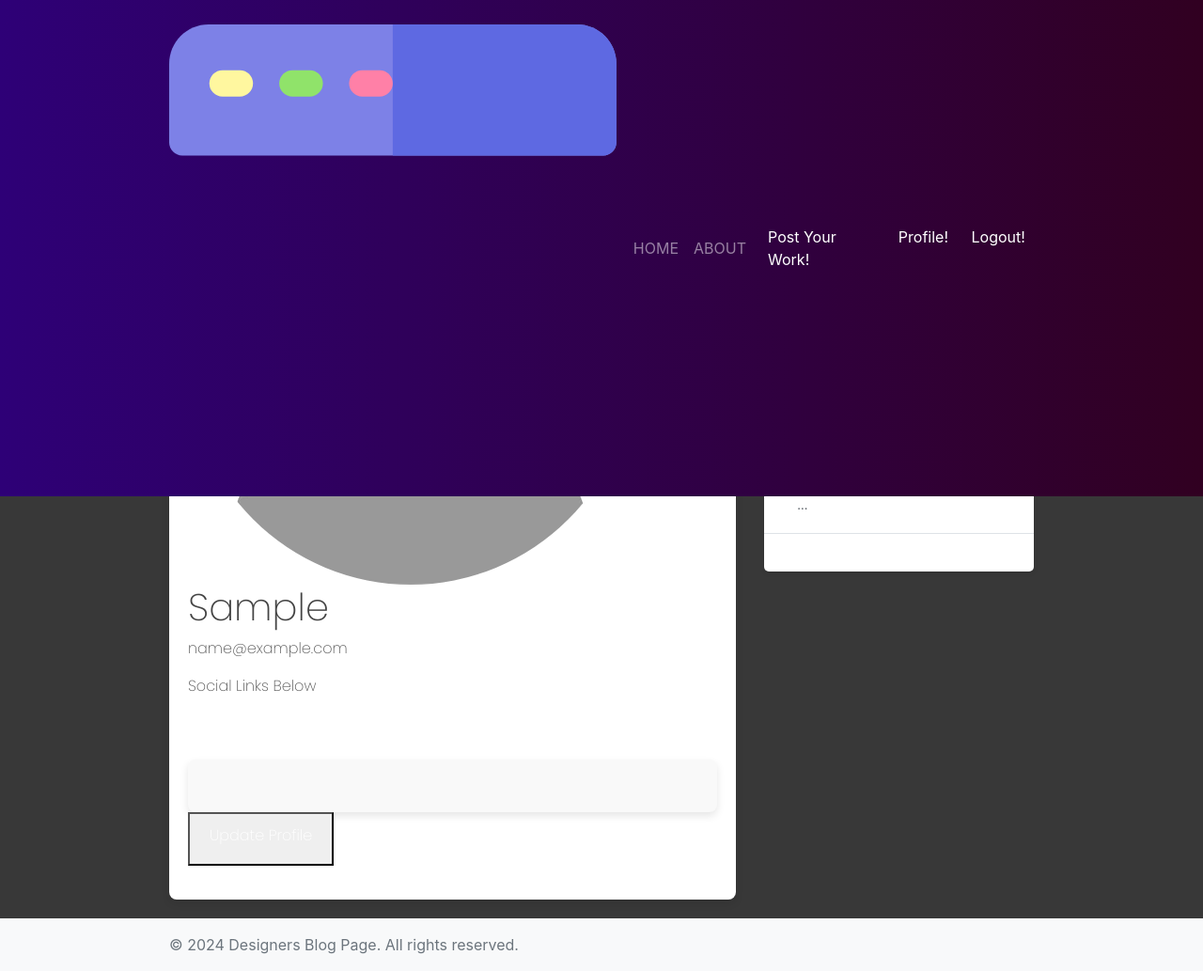
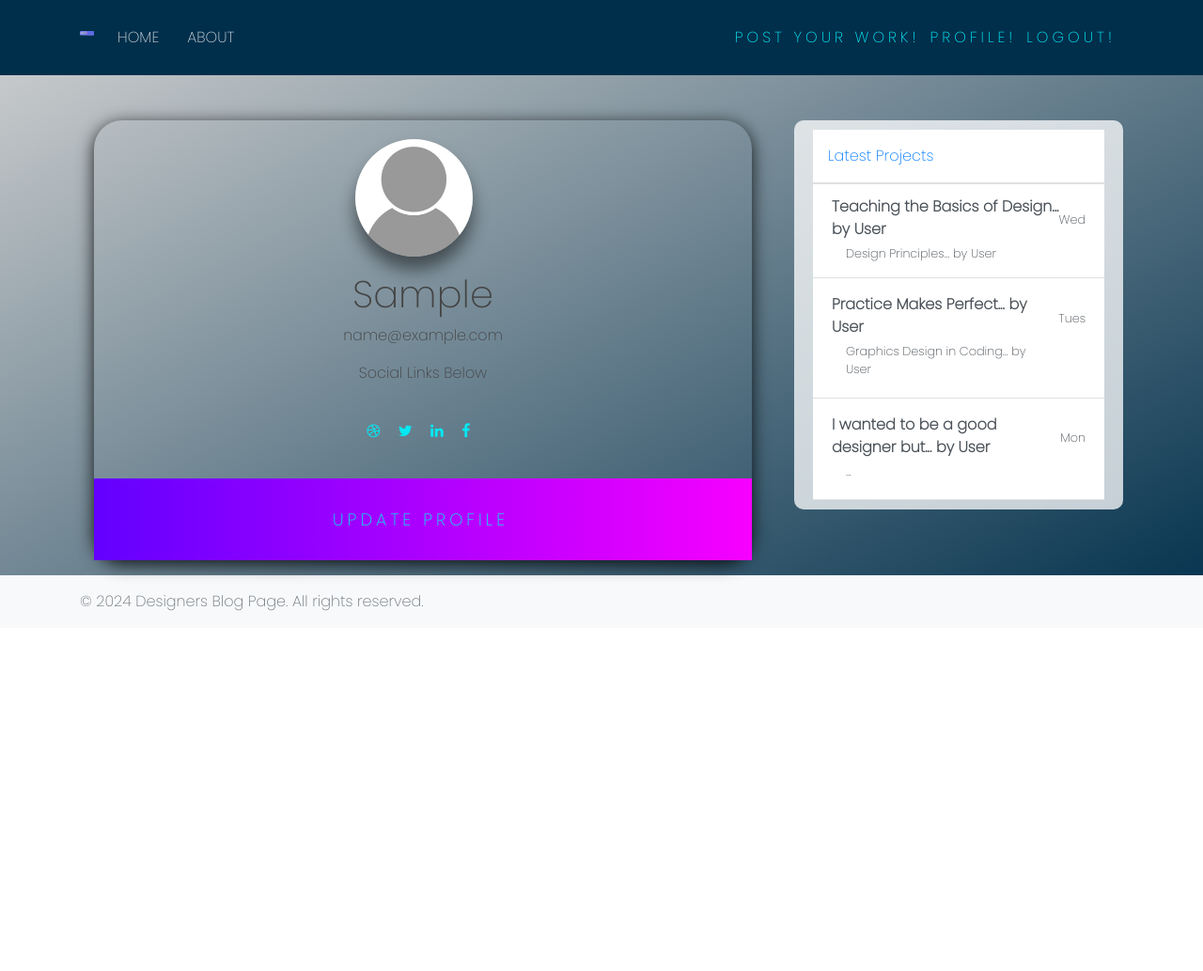
Before and after one commit to OwenD-24/Graphic-Design-Blog, a Django app: page /profile/ in a window 1280 px wide. Shown: the whole page at 94% size. After the commit the page ends 650 px from the top, so only its background shows below. Run offline with Django 4.2, Linux system fonts and the light colour scheme; the visitor is signed in with stand-in values (Sample User, id 1); some libraries are stand-ins or nearby versions.

Commit message:
UPDATE:Added more styling to complete the hompage, about page and users app, and cleaned the code up making it easier to read

```diff
--- a/blog/static/blog/main.css
+++ b/blog/static/blog/main.css
@@ -1,223 +1,155 @@
-/*------------------------------------ Body and Heading Styling*/
+/*--------------------------------General Page Styling */
 body {
-    background-color: rgb(56, 56, 56);
+    background: linear-gradient(to bottom right, #d3d3d3, #002f4b);
     margin-top: 5rem;
-    background-size: contain;
+    background-size: cover;
     background-repeat: no-repeat;
+    color: #333333;
+    font-family: 'Poppins', sans-serif;
 }
 
+/*--------------------------------Typography */
 h1, h2, h3, h4, h5, h6, p {
     color: #444444;
-    font-family: 'Poppins', sans-serif;
 }
 
 ul {
     margin: 0;
 }
 
-/*------------------------------------ Background Gradient Styling */
-.bg-steel {
-    background: linear-gradient(270deg, rgb(49, 0, 33) 0%, rgb(46, 0, 119) 100%);
+/*--------------------------------Navbar Styling */
+.site-header .navbar {
+    max-height: 80px;
+    padding: 10px 20px;
+    background-color: #002f4b;
+    position: fixed;
+    width: 100%;
+    z-index: 10;
 }
 
-/*------------------------------------ Navbar Link Styling */
-.nav-item {
+.site-header .navbar-nav .nav-link {
+    color: #cbd5db;
     padding: 10px 15px;
-    color: #fff;
-    text-decoration: none;
-    transition: background-color 0.3s, color 0.3s;
 }
 
-.nav-item:hover {
-    background-color: rgba(255, 255, 255, 0.2);
-    color: #fff;
+.site-header .navbar-nav .nav-link:hover {
+    color: #ffffff;
 }
 
+.site-header .navbar-nav .nav-link.active {
+    font-weight: 500;
+}
+
+/*--------------------------------Content Section */
+.content-section {
+    background: rgba(255, 255, 255, 0.75); /* 75% opacity white background */
+    padding: 10px 20px;
+    border-radius: 10px;
+    margin-bottom: 20px;
+}
+
+/*--------------------------------Article Styling */
+.article-title {
+    color: #444444;
+}
+
+a.article-title:hover {
+    color: #9900ff;
+    text-decoration: none;
+}
+
+.article-content {
+    white-space: pre-line;
+}
+
+.article-img {
+    height: 65px;
+    width: 65px;
+    margin-right: 16px;
+}
+
+/*--------------------------------Article Metadata */
+.article-metadata {
+    padding-bottom: 1px;
+    margin-bottom: 4px;
+    font-size: 13px;
+    border-bottom: 1px solid #e3e3e3;
+}
+
+.article-metadata a:hover {
+    color: #333;
+    text-decoration: none;
+}
+
+/*--------------------------------SVG Icon Styling */
+.article-svg, svg {
+    width: 25px;
+    height: 25px;
+    vertical-align: middle;
+}
+
+/*--------------------------------Account Section */
+.account-img {
+    height: 125px;
+    width: 125px;
+    margin-right: 20px;
+    margin-bottom: 16px;
+}
+
+.account-heading {
+    font-size: 2.5rem;
+}
+
+/*--------------------------------Authentication Links Styling */
 #auth-links {
     position: relative;
     display: inline-block;
-    padding: 10px 15px;
-    color: #fff;
-    text-decoration: none;
-    overflow: hidden;
-    transition: color 0.3s;
+    padding: 12px 3px;
+    margin: 10px 0;
+    color: #03e9f4;
+    text-transform: uppercase;
+    letter-spacing: 4px;
+    margin-right: 5px;
+    transition: 0.5s;
 }
 
-#auth-links span {
-    position: absolute;
-    display: block;
-    height: 2px;
-    width: 100%;
-    background: #fff;
-    bottom: 0;
-    left: 0;
-    transform: translateX(-100%);
-    transition: transform 0.3s;
+#auth-links:hover {
+    font-weight: bold;
+    background: #03e9f4;
+    color: #050801;
+    box-shadow: 0 0 5px #03e9f4, 0 0 25px #03e9f4, 0 0 50px #03e9f4, 0 0 200px #03e9f4;
 }
 
-#auth-links:hover span {
-    transform: translateX(0);
+/*--------------------------------Button Styling */
+button {
+    font-family: 'Poppins', sans-serif;
+    border: none;
+    padding: 8px;
+    color: white;
+    background-color: #000;
+    cursor: pointer;
+    width: 100%;
+    font-size: 18px;
+    transition: 1s;
+    background: linear-gradient(270deg, rgb(247, 0, 255) 0%, rgb(98, 0, 255) 100%);
 }
 
-/*----------------------------------- Main Content Section Styling */
-.content-section {
-    padding: 20px;
-    background-color: #fff;
-    border-radius: 5px;
-    box-shadow: 0 2px 5px rgba(0, 0, 0, 0.1);
+button:hover {
+    opacity: 0.7;
 }
 
-.container {
-    padding: 20px;
-    margin-top: 20px;
+/*--------------------------------Card Styling */
+.cardd {
+    box-shadow: 0 4px 18px 0 rgba(0, 0, 0, 0.849);
+    max-width: 700px;
+    margin: auto;
+    text-align: center;
+    border-radius: 30px;
 }
 
-.row {
-    display: flex;
-    flex-wrap: wrap;
+/*--------------------------------Profile Image */
+#profile-img {
+    margin-top: 20px;
+    box-shadow: 0 14px 18px 0 rgba(0, 0, 0, 0.486);
+    border-radius: 50px;
 }
-
-/*----------------------------------- Alert Styling */
-.alert {
-    padding: 15px;
-    margin: 10px 0;
-    border-radius: 5px;
-    color: #fff;
-    transition: background-color 0.3s;
-}
-
-.alert-success {
-    background-color: #28a745;
-}
-
-.alert-error {
-    background-color: #dc3545;
-}
-
-.alert-warning {
-    background-color: #ffc107;
-}
-
-.alert-info {
-    background-color: #17a2b8;
-}
-
-/*----------------------------------- Sidebar Content Section */
-.sidebar-section {
-    background-color: #f8f9fa;
-    border-radius: 5px;
-    box-shadow: 0 2px 4px rgba(0, 0, 0, 0.1);
-    padding: 20px;
-    margin-top: 20px;
-}
-
-#list-group {
-    color: #343a40;
-    transition: background-color 0.3s;
-}
-
-#list-group:hover {
-    background-color: #e9ecef;
-}
-
-.fs-5 {
-    font-size: 1.25rem;
-}
-
-.fw-semibold {
-    font-weight: 600;
-}
-
-/*----------------------------------- Post Content Section */
-.post {
-    background-color: #f9f9f9;
-    padding: 20px;
-    border-radius: 8px;
-    margin-bottom: 20px;
-    box-shadow: 0 2px 4px rgba(0, 0, 0, 0.1);
-}
-
-.post h3 {
-    font-size: 24px;
-    color: #333;
-}
-
-.post p {
-    color: #666;
-}
-
-.post a {
-    text-decoration: none;
-    color: #007bff;
-}
-
-.post a:hover {
-    text-decoration: underline;
-}
-
-/*----------------------------------- Card Styling for Post Section */
-.cardd {
-    background-color: #fff;
-    border-radius: 8px;
-    box-shadow: 0 4px 8px rgba(0, 0, 0, 0.1);
-    padding: 20px;
-    margin-bottom: 20px;
-}
-
-.cardd h3 {
-    font-size: 1.5rem;
-    color: #333;
-}
-
-.cardd p {
-    font-size: 1rem;
-    color: #555;
-}
-
-/*----------------------------------- Button Styling */
-.btn {
-    background-color: #007bff;
-    color: #fff;
-    border: none;
-    padding: 10px 20px;
-    border-radius: 4px;
-    text-decoration: none;
-    cursor: pointer;
-}
-
-.btn:hover {
-    background-color: #0056b3;
-}
-
-/*----------------------------------- Form Styling */
-form {
-    background-color: #f9f9f9;
-    padding: 20px;
-    border-radius: 8px;
-    box-shadow: 0 4px 8px rgba(0, 0, 0, 0.1);
-}
-
-form label {
-    font-size: 1rem;
-    color: #333;
-}
-
-form input,
-form textarea {
-    width: 100%;
-    padding: 10px;
-    margin: 10px 0;
-    border-radius: 4px;
-    border: 1px solid #ccc;
-}
-
-/*----------------------------------- General Styling */
-.content-section {
-    padding: 40px 0;
-}
-
-.container {
-    max-width: 960px;
-    margin: 0 auto;
-    padding: 0 20px;
-}
```
